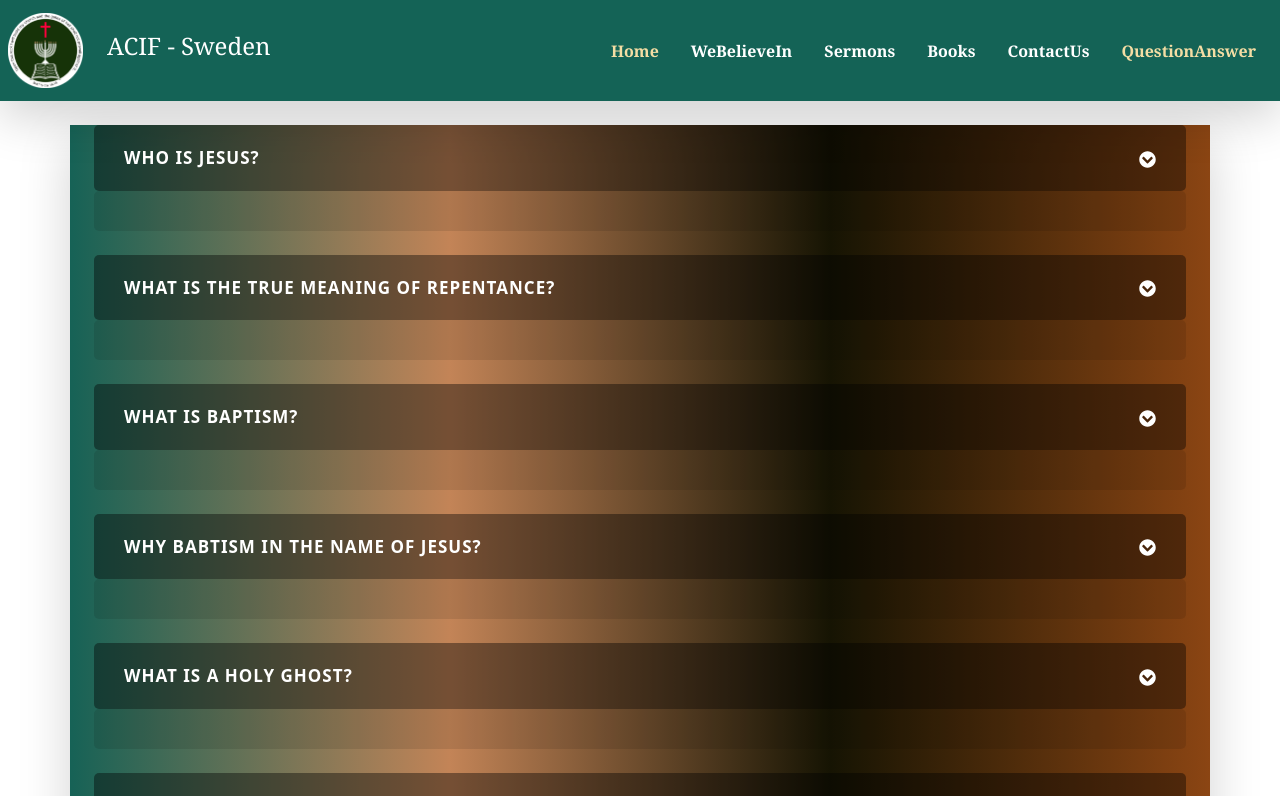
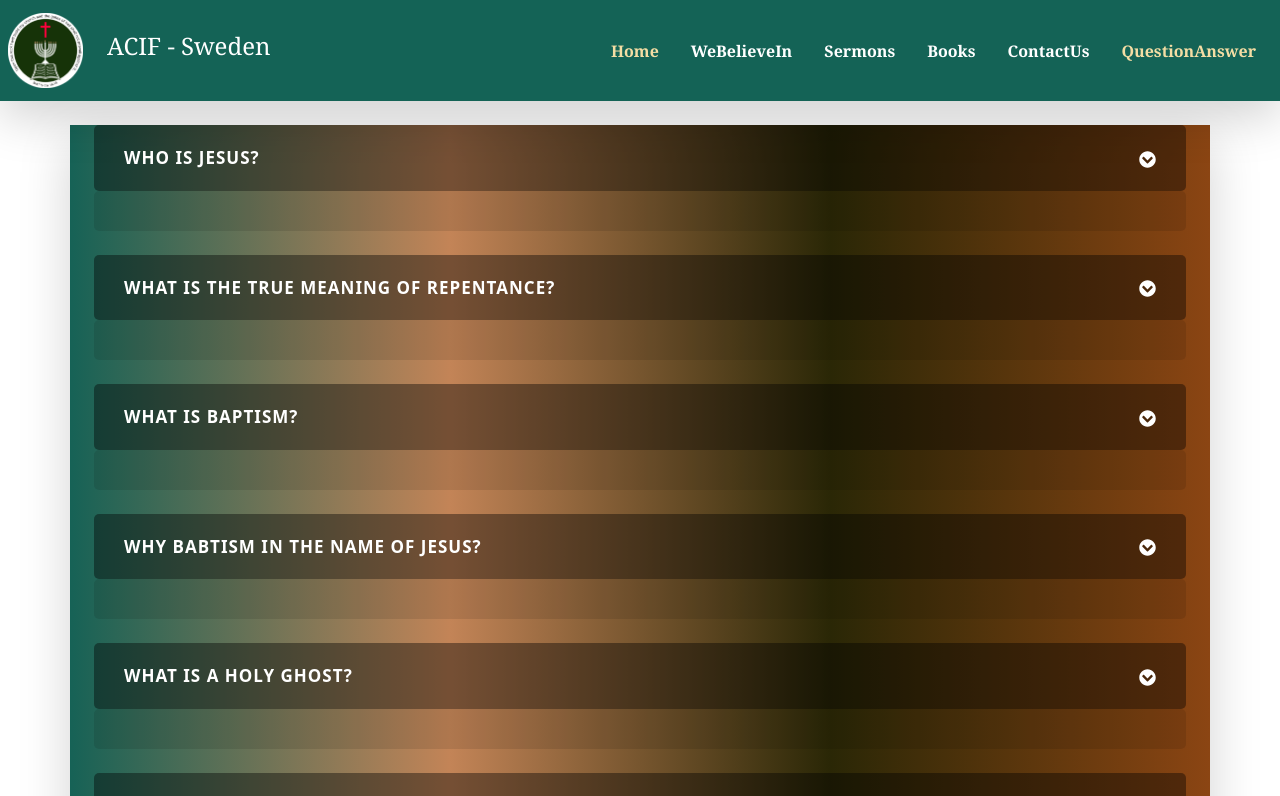
Before and after one commit to azebkidanemariam/ACIF-Sverige, a React (Create React App) app: page /questionAnswer in a window 1280 px wide. Shown: the top 796 px of the page. Built offline with nearby package versions, Linux system fonts and the light colour scheme; a web font is replaced by a local one.

Commit message:
change css

```diff
--- a/src/component/questionAnswer/accordion.css
+++ b/src/component/questionAnswer/accordion.css
@@ -1,5 +1,5 @@
 .demo {
-  background: linear-gradient(to right, #166256, #c38457, #161403, #8b4513);
+  background: linear-gradient(to right, #166256, #c38457, #2a2706, #8b4513);
 }
 a:hover,
 a:focus {
```
